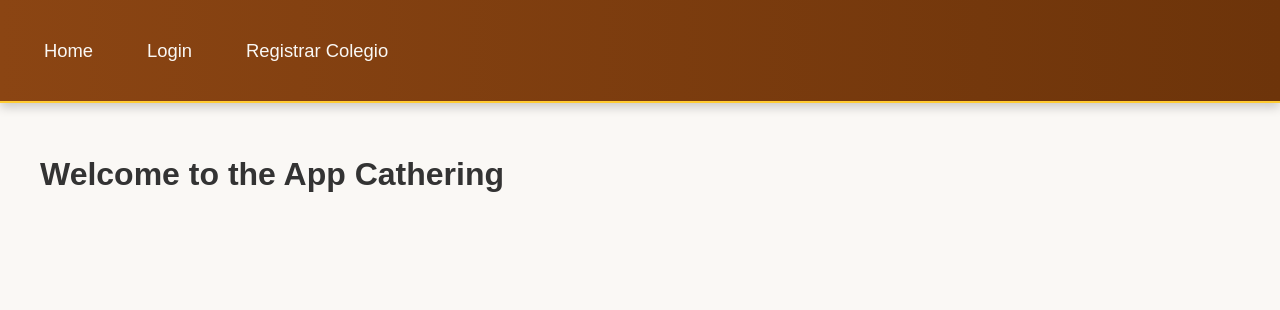
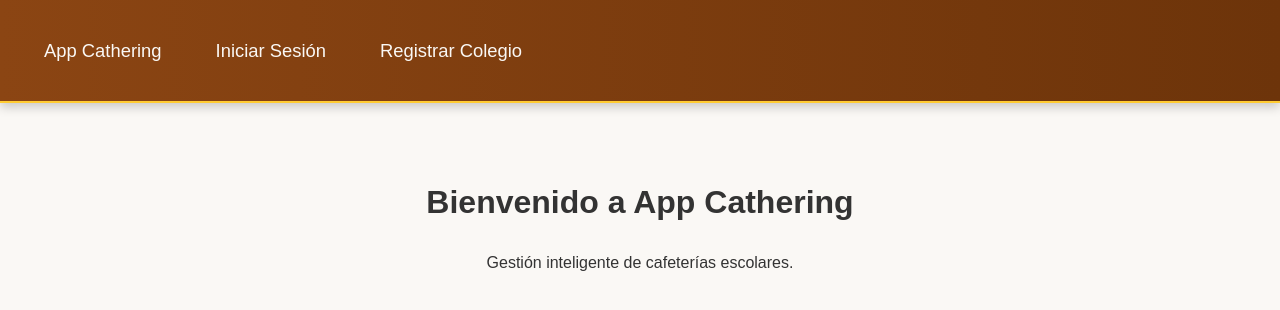
Before and after one commit to M1LO225/Cathering3, a React (Vite) app in the folder frontend/: page / in a window 1280 px wide. Shown: the top 310 px of the page. Built offline with nearby package versions, Linux system fonts and the light colour scheme; no server answers.

Commit message:
Navbar cleaning according to role

```diff
--- a/frontend/src/App.jsx
+++ b/frontend/src/App.jsx
@@ -3,7 +3,7 @@ import { Routes, Route, Link } from 'react-router-dom';
 import { useAuth } from './hooks/useAuth';
 import LoginPage from './pages/LoginPage';
 import RegisterPage from './pages/RegisterPage';
-import DashboardPage from './pages/DashboardPage';
+import DashboardPage from './pages/DashboardPage'; //Ruta que no esta en uso
 import UserManagementPage from './pages/UserManagementPage';
 import ProtectedRoute from './components/layout/ProtectedRoute';
 import ColegioProfilePage from './pages/ColegioProfilePage';
@@ -16,40 +16,43 @@ const Navigation = () => {
 
     return (
         <nav>
-            <Link to="/">Home</Link>
+            {/* El home puede ser público o redirigir al login */}
+            <Link to="/">App Cathering</Link>
+
             {!isAuthenticated ? (
                 <>
-                    <Link to="/login">Login</Link>
+                    <Link to="/login">Iniciar Sesión</Link>
                     <Link to="/register">Registrar Colegio</Link>
                 </>
             ) : (
                 <>
-                    <Link to="/dashboard">Dashboard</Link>
-
-                    {/* ROL: ADMIN DE COLEGIO */}
+                    {/* --- SECCIÓN ADMIN COLEGIO --- */}
                     {user?.role === 'COLEGIO_ADMIN' && (
                         <>
-                            <Link to="/manage-users">Gestionar Usuarios</Link>
-                            <Link to="/manage-colegio">Mi Colegio</Link>
+                            <Link to="/manage-users">👥 Usuarios</Link>
+                            <Link to="/manage-colegio">🏫 Mi Colegio</Link>
                         </>
                     )}
 
-                    {/* ROL: CAFETERÍA */}
+                    {/* --- SECCIÓN CAFETERÍA --- */}
                     {user?.role === 'CAFETERIA' && (
-                        <Link to="/manage-menu">Gestionar Menú</Link>
+                        <Link to="/manage-menu">🍔 Gestionar Menú</Link>
                     )}
 
-                    {/* ROL: CONSUMIDORES (ESTUDIANTE O PERSONAL) */}
+                    {/* --- SECCIÓN CONSUMIDORES (ESTUDIANTE/PERSONAL) --- */}
                     {(user?.role === 'ESTUDIANTE' || user?.role === 'PERSONAL_ACADEMICO') && (
                         <>
-                            <Link to="/menu">Ver Menú</Link>
-                            <Link to="/allergies" style={{ color: '#d32f2f' }}>Mis Alergias ⚠️</Link>
+                            <Link to="/menu">🍽️ Ver Menú</Link>
+                            <Link to="/allergies" style={{ color: '#ffeb3b' }}>⚠️ Mis Alergias</Link>
                         </>
                     )}
 
-
-                    <span>Welcome, {user?.username} ({user?.role})</span>
-                    <button onClick={logout}>Logout</button>
+                    <div style={{ marginLeft: 'auto', display: 'flex', gap: '10px', alignItems: 'center' }}>
+                        <span style={{ fontSize: '0.8em' }}>Hola, {user?.username} ({user?.role})</span>
+                        <button onClick={logout} style={{ padding: '5px 10px', background: 'rgba(255,255,255,0.2)' }}>
+                            Salir
+                        </button>
+                    </div>
                 </>
             )}
         </nav>
@@ -60,7 +63,7 @@ const App = () => {
     const { loading } = useAuth();
 
     if (loading) {
-        return <div style={{ textAlign: 'center', padding: '50px' }}>Cargando sesión...</div>;
+         return <div style={{ textAlign: 'center', padding: '50px' }}>Cargando...</div>;
     }
 
     return (
@@ -68,23 +71,29 @@ const App = () => {
             <Navigation />
             <div className="container">
                 <Routes>
-                    <Route path="/" element={<h1>Welcome to the App Cathering</h1>} />
+                    <Route path="/" element={
+                        <div style={{textAlign: 'center', marginTop: '50px'}}>
+                            <h1>Bienvenido a App Cathering</h1>
+                            <p>Gestión inteligente de cafeterías escolares.</p>
+                        </div>
+                    } />
                     <Route path="/login" element={<LoginPage />} />
                     <Route path="/register" element={<RegisterPage />} />
 
                     <Route element={<ProtectedRoute />}>
-                        <Route path="/dashboard" element={<DashboardPage />} />
-
-                        {/* Rutas de Admin */}
+                        {/* Rutas Admin */}
                         <Route path="/manage-users" element={<UserManagementPage />} />
                         <Route path="/manage-colegio" element={<ColegioProfilePage />} />
 
-                        {/* Rutas de Cafetería */}
+                        {/* Rutas Cafeteria */}
                         <Route path="/manage-menu" element={<CafeteriaDashboard />} />
 
-                        {/* Rutas de Consumidores (Estudiantes y Personal) */}
+                        {/* Rutas Consumidor */}
                         <Route path="/menu" element={<StudentMenuPage />} />
                         <Route path="/allergies" element={<AllergiesManager />} />
+
+                        {/* Ruta fallback (opcional, por si entran manualmente a /dashboard) */}
+                        <Route path="/dashboard" element={<div style={{padding: 20}}>Selecciona una opción del menú.</div>} />
                     </Route>
                 </Routes>
             </div>
```
Lines whose indentation alone changed are shown as unchanged.
